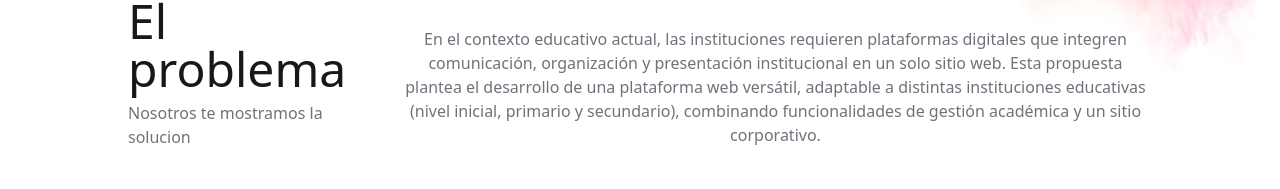
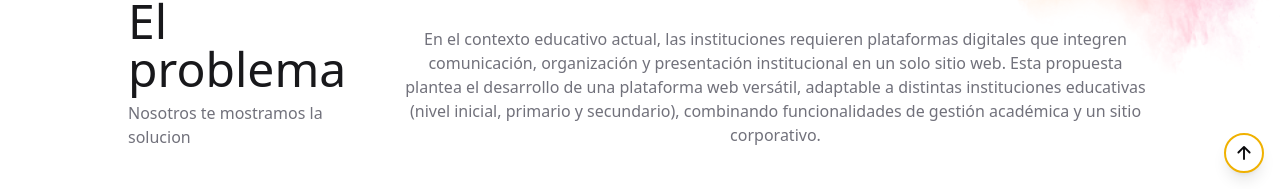
Before and after one commit to FedericoHerreraa/RIE, a Next.js app: page / in a window 1280 px wide. Shown: the part 611-800 px from the top of the page. Built offline with nearby package versions, Linux system fonts and the light colour scheme.

Commit message:
adding back to top button

```diff
--- a/app/page.tsx
+++ b/app/page.tsx
@@ -7,6 +7,7 @@ import { Contact } from "@/components/Contact";
 import { KnowUs } from "@/components/KnowUs";
 import { FAQs } from "@/components/FAQs";
 import { Footer } from "@/components/Footer";
+import { BackToTop } from "@/components/BackToTop";
 
 export default function Home() {
   return (
@@ -21,6 +22,7 @@ export default function Home() {
       <Contact />
       <FAQs />
       <Footer />
+      <BackToTop />
     </>
   );
 }
--- /dev/null
+++ b/components/BackToTop.tsx
@@ -0,0 +1,15 @@
+
+'use client'
+
+import { IoArrowUp } from "react-icons/io5";
+
+export const BackToTop = () => {
+    return (
+        <div
+            onClick={() => window.scrollTo({ top: 0, behavior: 'smooth' })}
+            className={`border-2 border-yellow-500 bg-white rounded-full fixed bottom-4 right-4 p-2  cursor-pointer shadow-lg hover:scale-110 transition-transform duration-300 z-50`}
+        >
+            <IoArrowUp size={20}/>
+        </div>
+    )
+}
```
